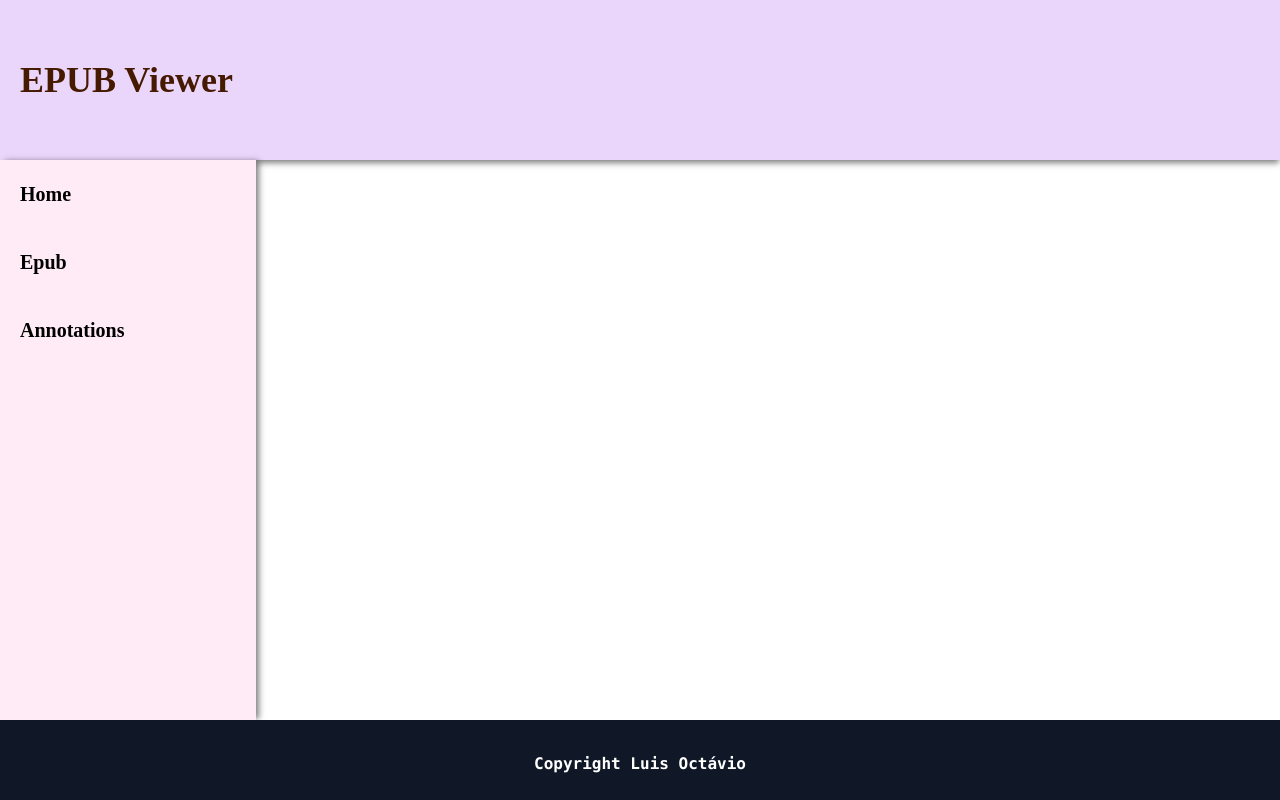
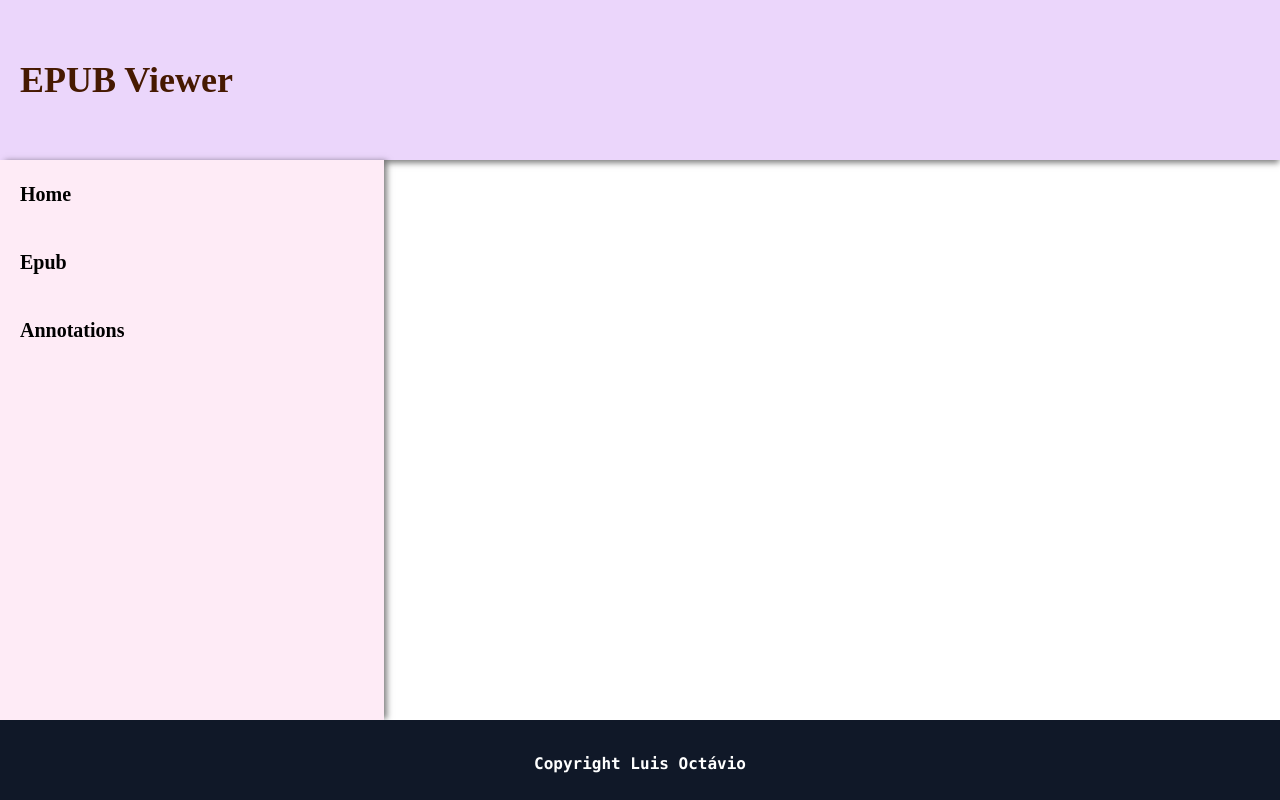
Before and after one commit to luis-octavius/epub-viewer, a React (Vite) app: page / in a window 1280 px wide. Built offline with nearby package versions, Linux system fonts and the light colour scheme.

Commit message:
adjust navbar size

```diff
--- a/src/index.css
+++ b/src/index.css
@@ -19,7 +19,7 @@ body {
   display: grid;
   font-family: "Caprasimo", serif;
   font-weight: 700;
-  grid-template: 20% 70% 10% / 20% 70% 10%;
+  grid-template: 20% 70% 10% / 30% 60% 10%;
   width: inherit;
   height: inherit;
 }
```
